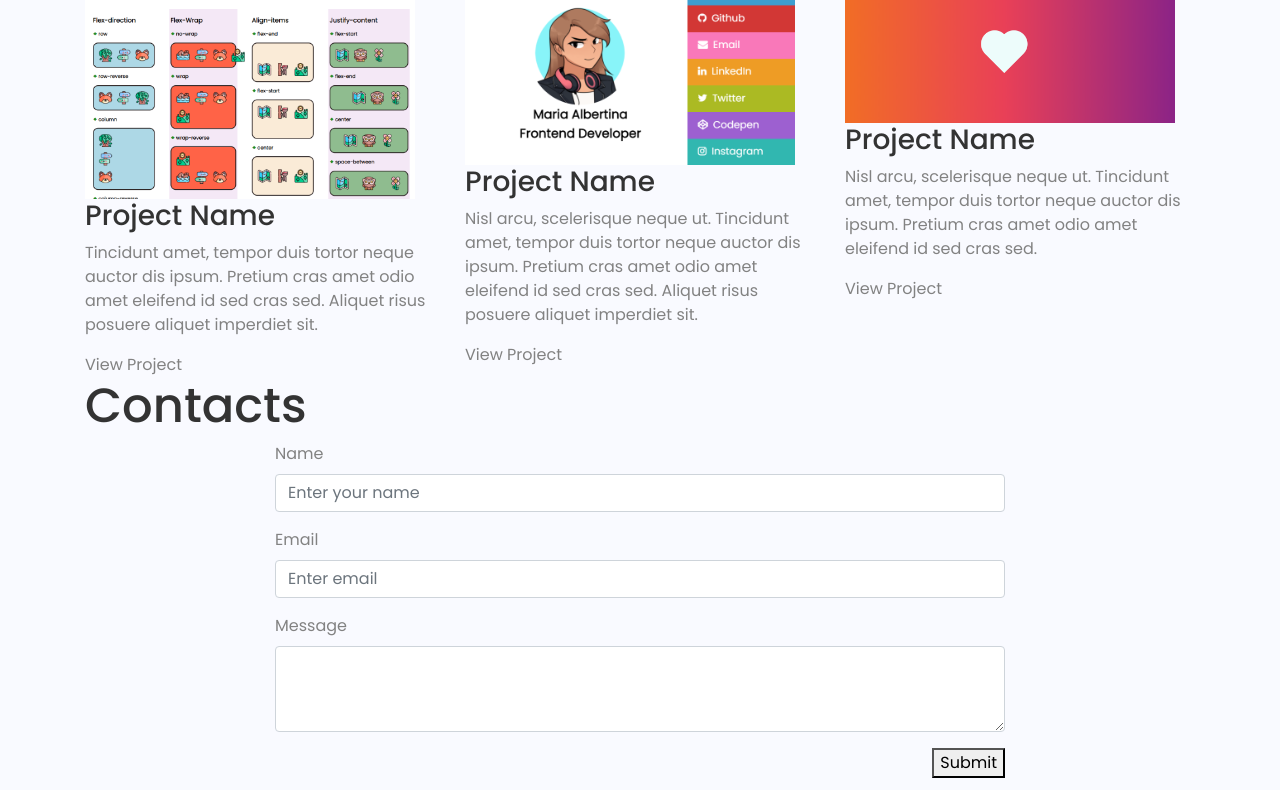
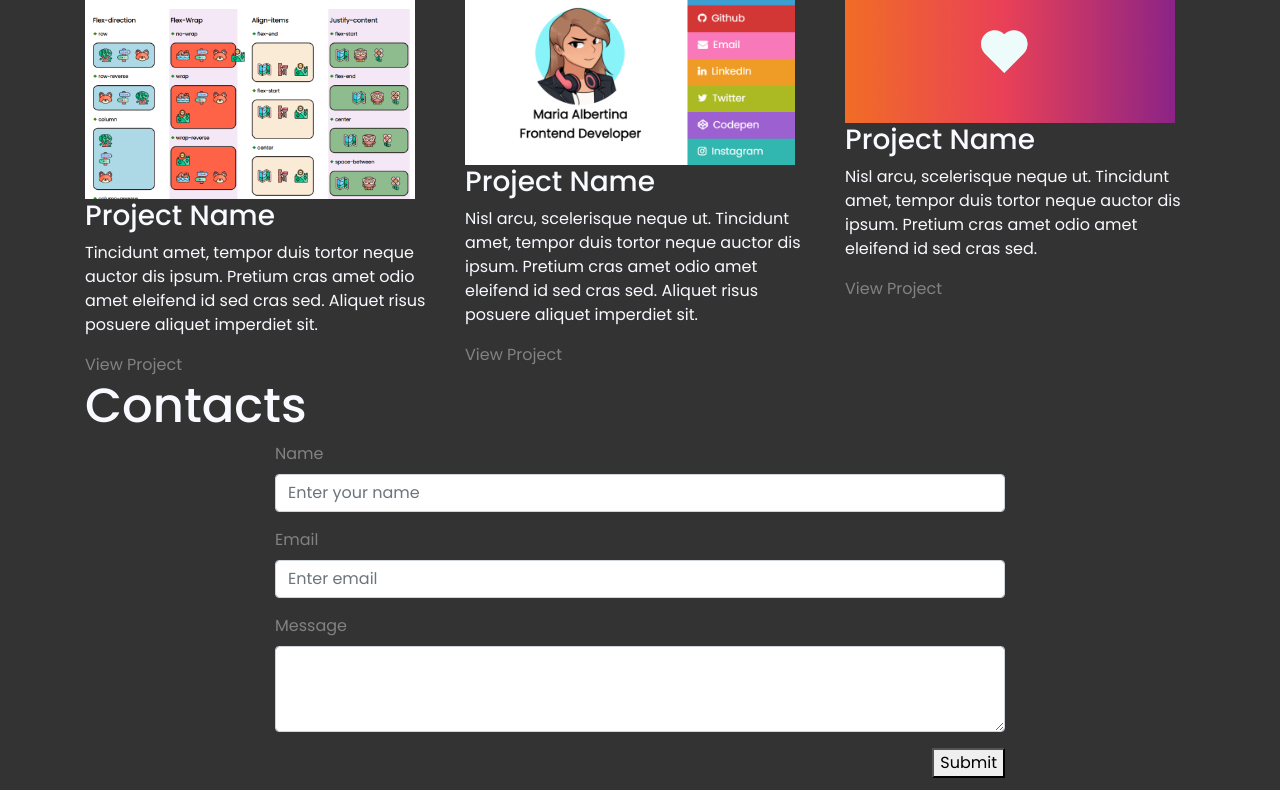
Before and after one commit to PMLF/my-first-portfolio-starter, a plain HTML site: page index.html in a window 1280 px wide. Shown: the part 1751-2541 px from the top of the page. Drawn offline with nearby package versions, Linux system fonts and the light colour scheme.

Commit message:
First step to dark theme

```diff
--- a/script.js
+++ b/script.js
@@ -3,3 +3,22 @@
 
 // prints a message in the browser's dev tools console
 console.log("Hello 🌎");
+
+let isDarkTheme = false;
+
+function toggleDarkTheme() {
+	if (isDarkTheme) {
+	} else {
+		document.querySelector("body").style.backgroundColor = "#333333";
+
+		let textToChangeColor = document.querySelectorAll(
+			".title, .intro div p, .heading, .project-card-content h3, .project-card-content p"
+		);
+
+		for (let i = 0; i < textToChangeColor.length; i++) {
+			textToChangeColor[i].style.color = "#f9faff";
+		}
+	}
+}
+
+toggleDarkTheme();
--- a/style.css
+++ b/style.css
@@ -1,10 +1,11 @@
 /* Our default values set as CSS variables */
 :root {
 	--color-bg: #f9faff;
+	--color-bg-dark: #333333;
 	--color-text-primary: #828282;
 	--color-text-secondary: #333333;
-  --color-primary: #928DF1;
-  --color-secondary: #FDC435;
+	--color-primary: #928df1;
+	--color-secondary: #fdc435;
 }
 
 /* Basic page style resets */
@@ -25,6 +26,9 @@ body {
 	color: var(--color-text-primary);
 	background-color: var(--color-bg);
 	margin: 0;
+
+	/* dark theme */
+	/* background-color: var(--color-bg-dark); */
 }
 
 h1,
@@ -43,7 +47,7 @@ h2 {
 }
 
 .instagram {
-  background-image: url('assets/social/github.png');
+	background-image: url("assets/social/github.png");
 }
 
 .header-content {
@@ -73,3 +77,11 @@ h2 {
 .wrapper {
 	padding: 40px 0;
 }
+
+/* .title,
+.intro div p,
+.heading,
+.project-card-content h3,
+.project-card-content p {
+	color: var(--color-bg);
+} */
```
Lines whose indentation alone changed are shown as unchanged.
